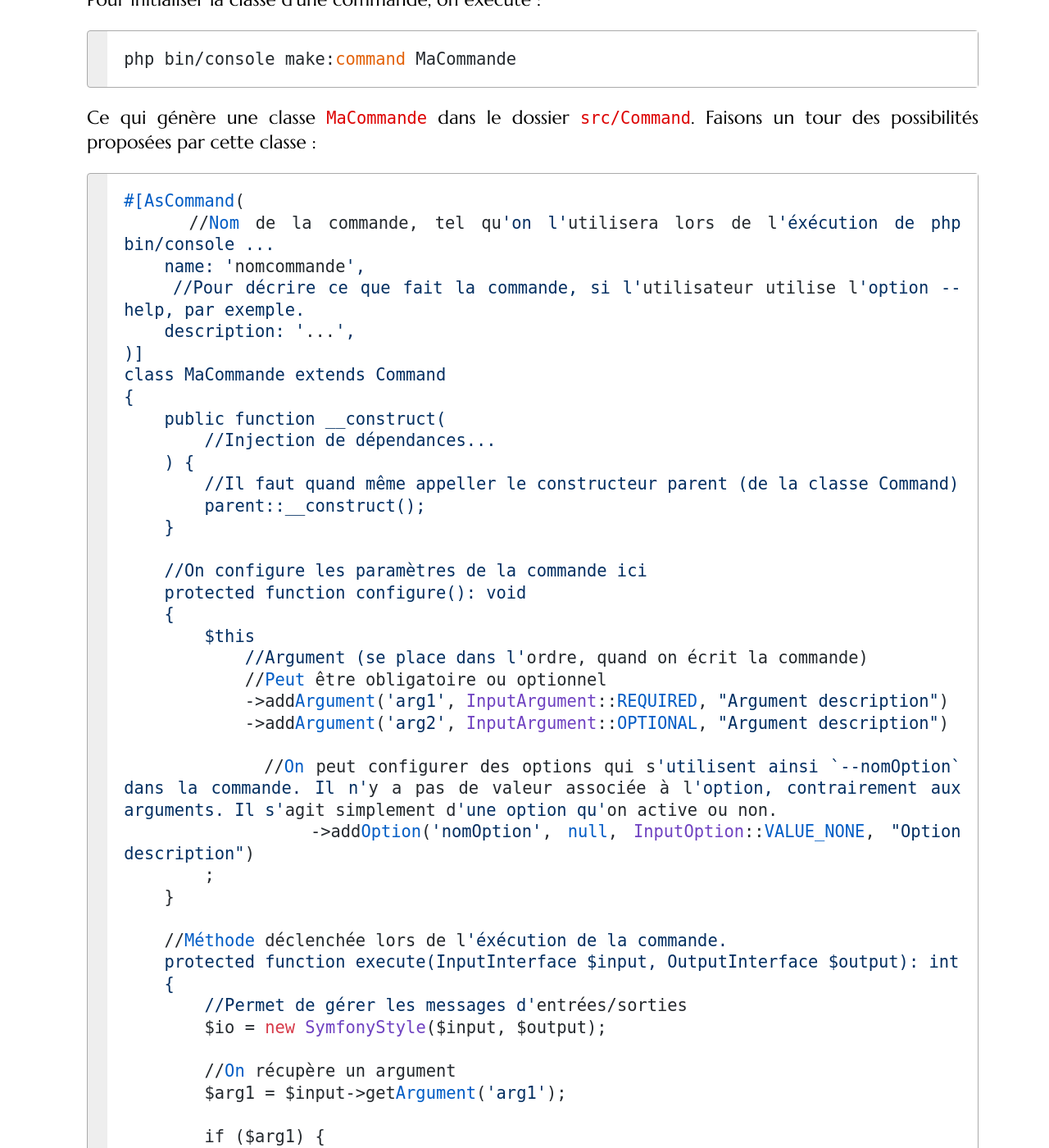
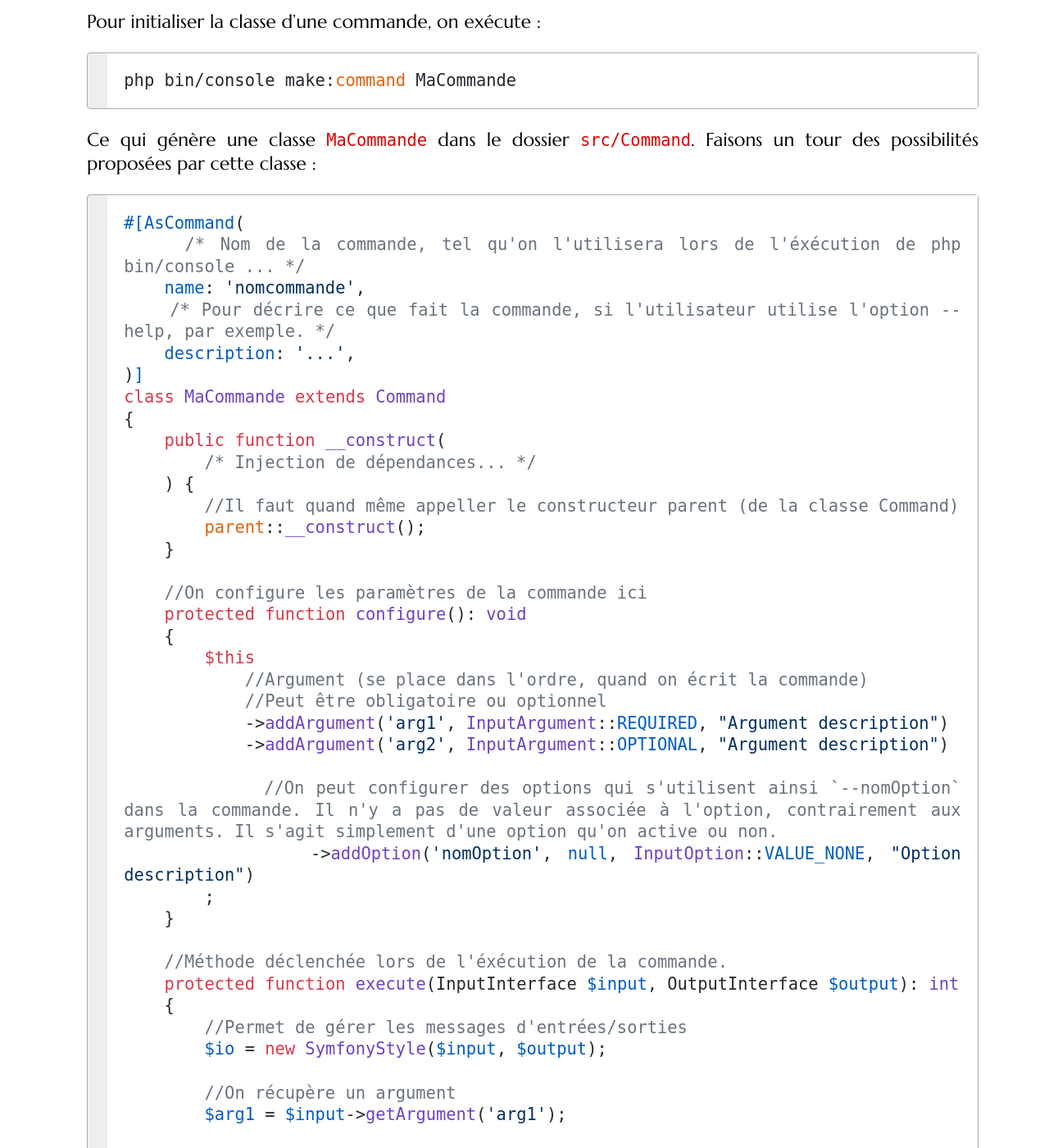
Before and after one commit to mgasquet/R5.A.05-ProgrammationAvancee-Web, a Jekyll site: the page built from tutorials/tutorial3.md, in a window 1280 px wide and 1400 px high, scrolled down 48978 px. Shown: the whole window at 82% size. Built offline with Jekyll 4.4.1, drawn with Linux system fonts in a browser that asks for light colours; some web fonts are replaced; some of the changed text lies outside the part shown.

Commit message:
TD3 typos

````diff
--- a/tutorials/tutorial3.md
+++ b/tutorials/tutorial3.md
@@ -1336,15 +1337,15 @@ Ce qui génère une classe `MaCommande` dans le dossier `src/Command`. Faisons u
 
 ```php
 #[AsCommand(
-    //Nom de la commande, tel qu'on l'utilisera lors de l'éxécution de php bin/console ...
+    /* Nom de la commande, tel qu'on l'utilisera lors de l'éxécution de php bin/console ... */
     name: 'nomcommande',
-    //Pour décrire ce que fait la commande, si l'utilisateur utilise l'option --help, par exemple.
+    /* Pour décrire ce que fait la commande, si l'utilisateur utilise l'option --help, par exemple. */
     description: '...',
 )]
 class MaCommande extends Command
 {
     public function __construct(
-        //Injection de dépendances...
+        /* Injection de dépendances... */
     ) {
         //Il faut quand même appeller le constructeur parent (de la classe Command)
         parent::__construct();
@@ -1397,13 +1398,10 @@ class MaCommande extends Command
         //On peut aussi utiliser $io->ask pour poser une question et récupérer des arguments de manière intéractive... $io contient plein de méthodes utiles!
 
         /*
-            On retourne une des trois valeurs possibles :
-
-            Command::SUCCESS : la commande s'st bien éxécutée (de bout en bout)
-
-            Command::INVALID: il y a un problème par rapport aux arguments passés.
-
-            Command:FALIURE : il y a eu un problème lors de l'éxécution.
+        On retourne une des trois valeurs possibles :
+        * Command::SUCCESS : la commande s'st bien éxécutée (de bout en bout)
+        * Command::INVALID: il y a un problème par rapport aux arguments passés.
+        * Command:FALIURE : il y a eu un problème lors de l'éxécution.
         */
         return Command::SUCCESS;
     }
````
Also changed, not shown: other parts of tutorials/tutorial3.md (+5 -4 lines).
